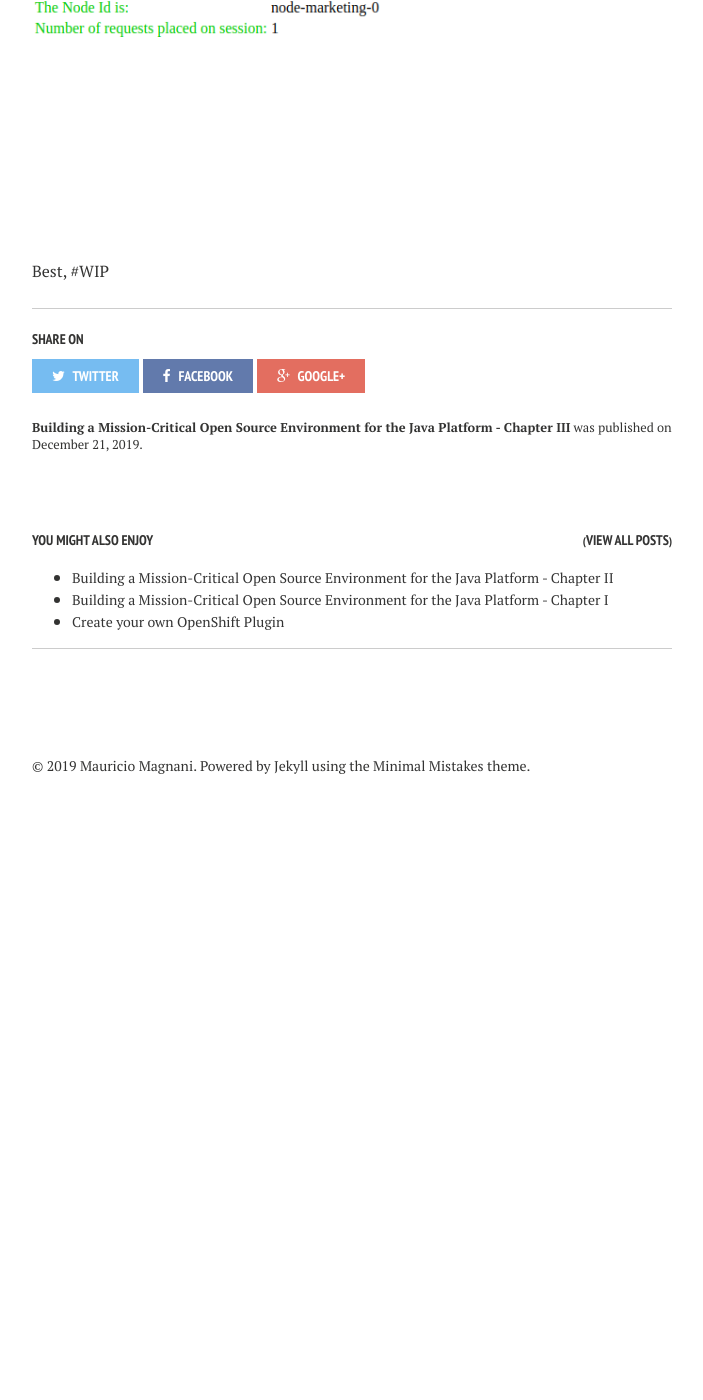
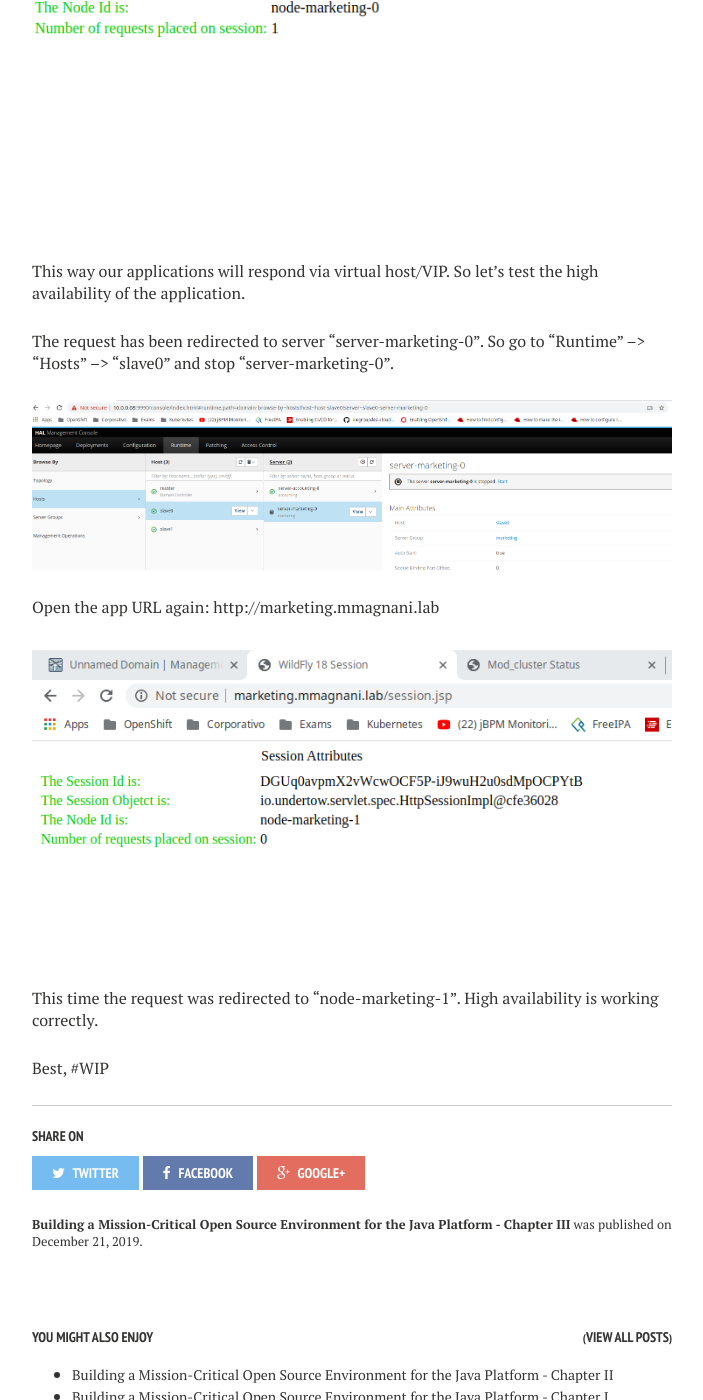
Before and after one commit to msmagnanijr/msmagnanijr.github.io, a Jekyll site: the page built from _posts/2019-12-21-wildfly-ha-3.md, in a window 1280 px wide and 1400 px high, scrolled down 4816 px. Shown: the whole window, without its empty margins (288-991 px from the left). Built offline with Jekyll 4.4.1, drawn with Linux system fonts in a browser that asks for light colours; nearby versions of some CDN libraries; comment, search, counter and statistics services are not loaded; before the commit the page ends 5640 px from its top, so only the background shows below that.

Commit message:
update wildfly post

```diff
--- a/_posts/2019-12-21-wildfly-ha-3.md
+++ b/_posts/2019-12-21-wildfly-ha-3.md
@@ -178,5 +178,16 @@ Finally open the browser and access the application URL: http://marketing.mmagna
 
 ![](/images/201912-hawildfly-14.png)
 
+This way our applications will respond via virtual host/VIP. So let's test the high availability of the application.
+
+The request has been redirected to server "server-marketing-0". So go to "Runtime" --> "Hosts" --> "slave0" and stop "server-marketing-0".
+
+![](/images/201912-hawildfly-15.png)
+
+Open the app URL again: http://marketing.mmagnani.lab
+
+![](/images/201912-hawildfly-16.png)
+
+This time the request was redirected to "node-marketing-1". High availability is working correctly.
 
 Best, #WIP
```
Also changed, not shown: images/201912-hawildfly-15.png (added), images/201912-hawildfly-16.png (added).
